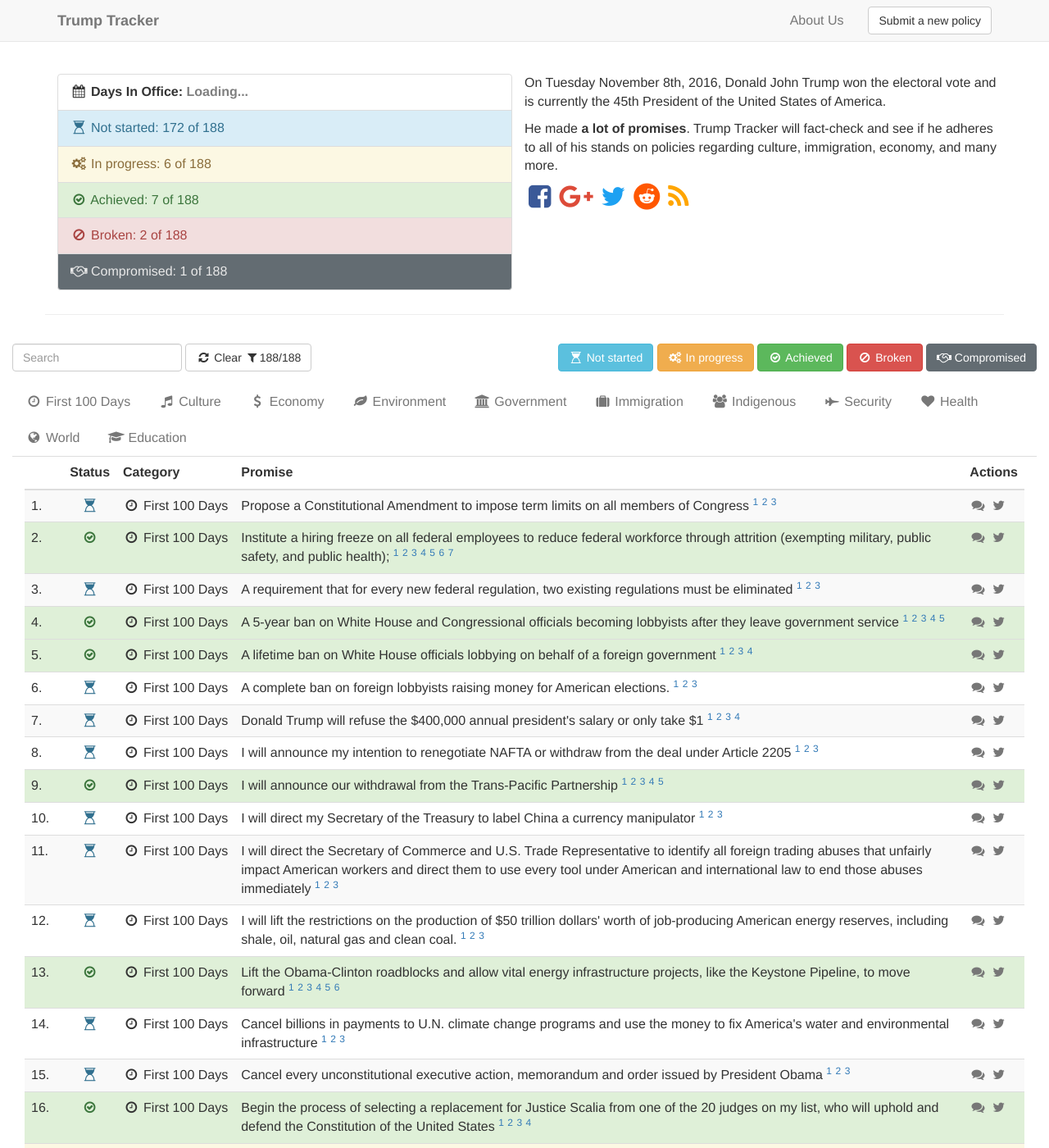
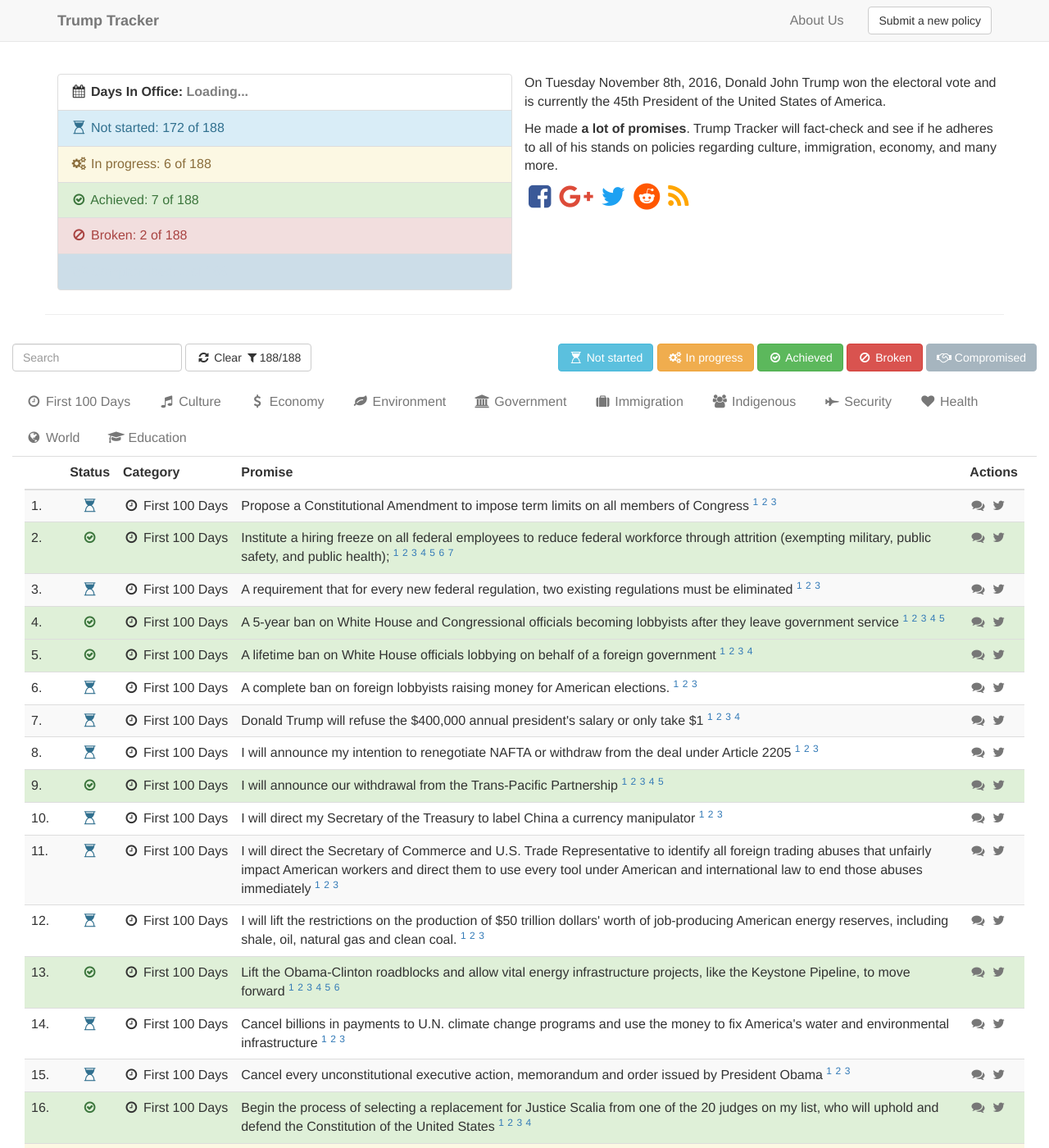
Before and after one commit to TrumpTracker/trumptracker.github.io, a Jekyll site: the page built from index.html, in a window 1280 px wide and 1400 px high. Shown: the whole window at 82% size. Built offline with Jekyll 4.4.1, drawn with Linux system fonts in a browser that asks for light colours; nearby versions of some CDN libraries.

Commit message:
:bird: + list color integration for 'compromised'
- minor button fix for inner shadow with sass

```diff
--- a/css/styles.sass
+++ b/css/styles.sass
@@ -23,41 +23,50 @@
   color: rgba(0, 0, 0, 0.5)
   font-style: normal
 
-// bootstrap v4-alpha colors for `compromised` - chosen from muted
+// bootstrap v4-alpha colors for `compromised` - modified `muted`
 
 .btn-compromised
-  color: #fff
-  background-color: #636c72
-  border-color: #636c72
+  color: #ffffff
+  background-color: #a6b5bf
+  border-color: #a6b5bf
 
 .list-group-item-compromised
-  background-color: #636c72
-  color: #e8e8e8
+  background-color: #ccdde8
+  color: #ccdde8
 
+.compromised
+  background-color: #ccdde8!important
+
+.btn-compromised.active, .btn-compromised:active, .open>.dropdown-toggle.btn-compromised
+  color: #ffffff
+  background-color: #97a6af
+  border-color: #97a6af
+
+.btn-compromised:hover
+  color: #ffffff
+  background-color: #97a6af
+  border-color: #97a6af
 
 // -----------------------------------------------------------------
 
 // all other css selectors which require color
 
-// .compromised
-//   color: #636c72!important
-
 // .btn-compromised
-//   background-color: #636c72
-//   border-color: #636c72
+//   background-color: #ccdde8
+//   border-color: #ccdde8
 
 // .badge
-//   color: #636c72
+//   color: #ccdde8
 //   background-color: #fff
 
 // .label-compromised
-//   background-color: #636c72
+//   background-color: #ccdde8
 
 // .label-compromised
-//   background-color: #636c72
+//   background-color: #ccdde8
 
 // .progress-bar-compromised
-//   background-color: #636c72
+//   background-color: #ccdde8
 
 
 // new colors from bootstrap v4 alpha
--- a/index.html
+++ b/index.html
@@ -154,7 +154,7 @@
                     <tbody class="list">
                     <!-- add color to each policy -->
                     {% for promise in promises %}
-                    <tr class="promise {% if promise.status == 'In progress' %}warning{% endif %}{% if promise.status == 'Achieved' %}success{% endif %}{% if promise.status == 'Broken' %}danger{% endif %}">
+                    <tr class="promise {% if promise.status == 'In progress' %}warning{% endif %}{% if promise.status == 'Achieved' %}success{% endif %}{% if promise.status == 'Broken' %}danger{% endif %}{% if promise.status == 'Compromised' %}compromised{% endif %}">
                         <td class="promise__id">{{ forloop.index }}.</td>
 
                          <td class="promise__status" title="{{ promise.status }}">
```
Also changed, not shown: other parts of index.html (+1 -3 lines).
